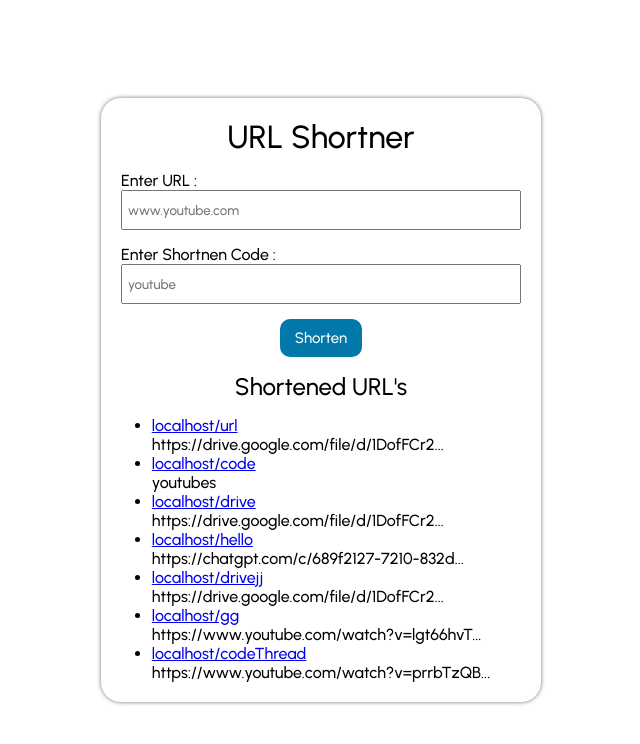
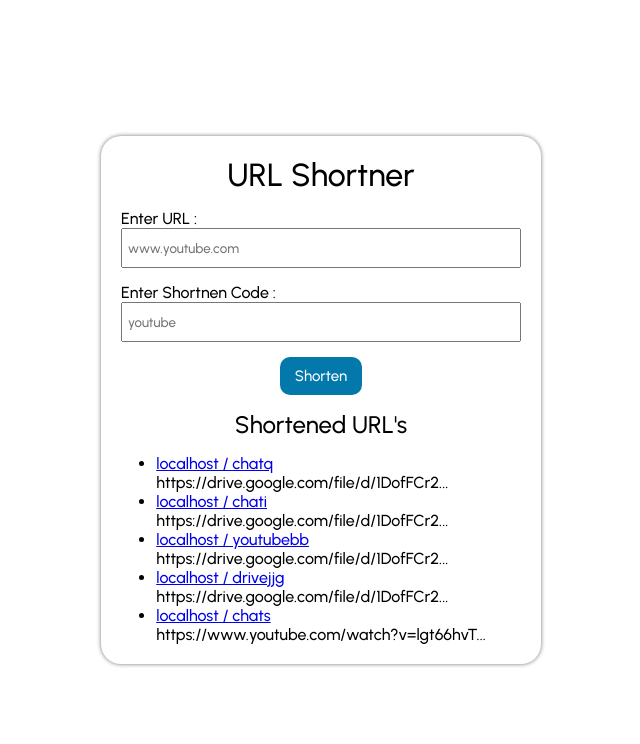
Before and after one commit to AbuTurab7/URL-Shortner, a Node server app: page / in a window 1280 px wide. Shown: the top 744 px of the page, without its empty margins (319-959 px from the left). Run offline with Node 20, Linux system fonts and the light colour scheme.

Commit message:
Updated Code

```diff
--- a/Controllers/shortner.controller.js
+++ b/Controllers/shortner.controller.js
@@ -1,5 +1,3 @@
-import { readFile, } from "fs/promises";
-import { join } from "path";
 import { saveToFile } from "../Modals/shortner.modal.js";
 import { getLinks } from "../Modals/shortner.modal.js";
 
@@ -24,25 +22,14 @@
       window.location.href = "/";
     </script>
   `);
-  res.redirect("/");
 };
 
 export const getShortenURL = async (req, res) => {
-  const filePath = join(import.meta.dirname, "../views", "index.html");
-  const file = await readFile(filePath, "utf-8");
   const Links = await getLinks();
+res.render("index" ,  { Links , host : req.host } );
+};
 
-  const content = file.replace(
-    "{{Shortened URL's}}",
-    Object.entries(Links)
-      .map(([code, url]) => {
-        const newURL = url.length >= 40 ? url.slice(0, 40) + "..." : url;
-        return `<li><a href="/${code}" target="_blank">${req.hostname}/${code}</a> <br> ${newURL}</li>`;
-      })
-      .join("")
-  );
-  res.send(content);
-};
+
 
 export const redirectURL = async (req, res) => {
   const Links = await getLinks();
--- a/Data/links.json
+++ b/Data/links.json
@@ -5,5 +5,13 @@
   "hello": "https://chatgpt.com/c/689f2127-7210-832d-8a60-00490545f6e4",
   "drivejj": "https://drive.google.com/file/d/1DofFCr267sF4uuP9FOd_QFERcBd9hWQw/view",
   "gg": "https://www.youtube.com/watch?v=lgt66hvT0OY&list=PLwGdqUZWnOp3KELplHtc-RnJ5xTUPqdgH&index=32",
-  "codeThread": "https://www.youtube.com/watch?v=prrbTzQBO6Q&list=PLLUjkbOx5di5y1nGhbivWj0OLPU7u-3qA&index=140"
+  "codeThread": "https://www.youtube.com/watch?v=prrbTzQBO6Q&list=PLLUjkbOx5di5y1nGhbivWj0OLPU7u-3qA&index=140",
+  "abu": "https://www.youtube.com/watch?v=lgt66hvT0OY&list=PLwGdqUZWnOp3KELplHtc-RnJ5xTUPqdgH&index=32",
+  "chato": "https://www.youtube.com/watch?v=lgt66hvT0OY&list=PLwGdqUZWnOp3KELplHtc-RnJ5xTUPqdgH&index=32",
+  "git": "https://github.com/AbuTurab7/URL-Shortner",
+  "chats": "https://www.youtube.com/watch?v=lgt66hvT0OY&list=PLwGdqUZWnOp3KELplHtc-RnJ5xTUPqdgH&index=32",
+  "drivejjg": "https://drive.google.com/file/d/1DofFCr267sF4uuP9FOd_QFERcBd9hWQw/view",
+  "youtubebb": "https://drive.google.com/file/d/1DofFCr267sF4uuP9FOd_QFERcBd9hWQw/view",
+  "chati": "https://drive.google.com/file/d/1DofFCr267sF4uuP9FOd_QFERcBd9hWQw/view",
+  "chatq": "https://drive.google.com/file/d/1DofFCr267sF4uuP9FOd_QFERcBd9hWQw/view"
 }
--- a/Routes/shortner.routes.js
+++ b/Routes/shortner.routes.js
@@ -3,7 +3,7 @@
 
 const router = Router();
 
-router.post("/shorten" , shortener )
+router.post("/shorten" , shortener );
 
 router.get("/", getShortenURL );
 
--- a/app.js
+++ b/app.js
@@ -3,10 +3,8 @@
 import router from "./Routes/shortner.routes.js";
 
 const app = express();
-
+app.set("view engine" , "ejs");
 const staticPath = join(import.meta.dirname, "public");
-
-
 
 app.use(express.static(staticPath));
 app.use(express.urlencoded({ extended: true }));
--- a/package.json
+++ b/package.json
@@ -1,11 +1,11 @@
 {
   "dependencies": {
+    "ejs": "^3.1.10",
     "express": "^5.0.0"
   },
   "name": "url_shortner",
   "version": "1.0.0",
   "main": "app.js",
-  "devDependencies": {},
   "type": "module",
   "scripts": {
     "test": "echo \"Error: no test specified\" && exit 1"
--- a/views/index.html
+++ b/views/index.ejs
@@ -19,21 +19,44 @@
         <form action="/shorten" method="POST">
           <div class="url-input">
             <label for="url">Enter URL : </label>
-            <br>
-            <input type="url" name="url" id="url" required placeholder="www.youtube.com" />
+            <br />
+            <input
+              type="url"
+              name="url"
+              id="url"
+              required
+              placeholder="www.youtube.com"
+            />
           </div>
 
           <div class="code-input">
             <label for="code">Enter Shortnen Code : </label>
-            <br>
-            <input type="text" name="code" id="code" required placeholder="youtube" />
+            <br />
+            <input
+              type="text"
+              name="code"
+              id="code"
+              required
+              placeholder="youtube"
+            />
           </div>
 
           <button id="shortenBtn" type="submit">Shorten</button>
         </form>
         <h2>Shortened URL's</h2>
         <ul id="shortened_urls">
-          {{Shortened URL's}}
+          <% const list = Object.entries(Links) %>
+          <% const newList = list.slice(-5).reverse() %>
+          <% newList.map(([code, url]) => { %>
+          <% const newURL = url.length >= 40 ? url.slice(0, 40) + "..." : url; %>
+          <li>
+            <a href="/<%= code%>" target="_blank">
+              <%= host %> / <%= code %>
+            </a>
+            <br />
+            <%= newURL %>
+          </li>
+          <% }) %>
         </ul>
       </div>
     </div>
```
Also changed, not shown: 1 other file.
